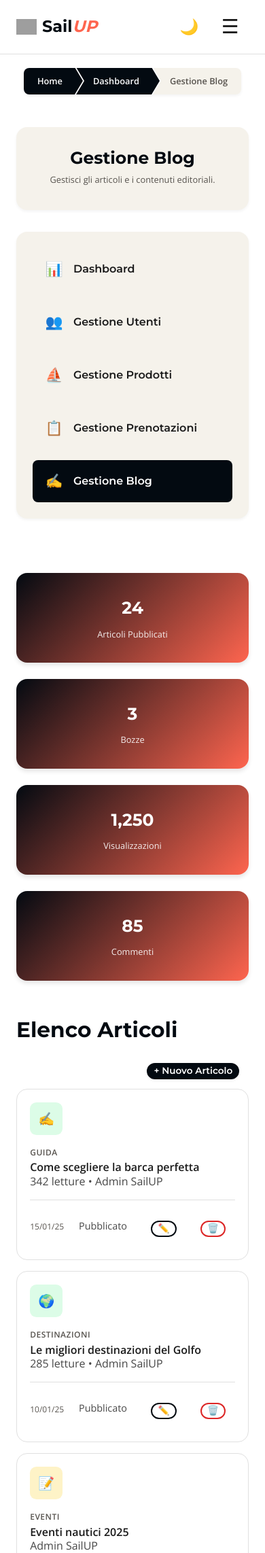
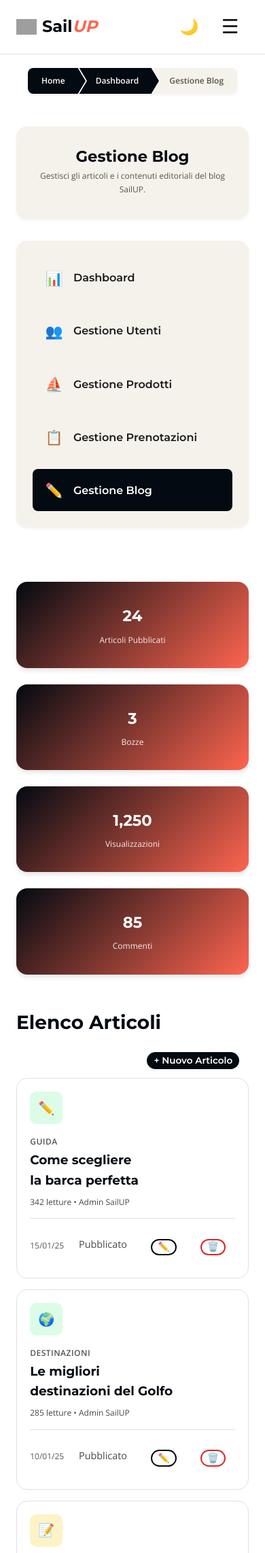
Before and after one commit to biasuzzi-davide/SailUP, a PHP site: page /public/pages/admin_blog.html in a window 390 px wide. Shown: the top 2285 px of the page at 68% size. Run offline with PHP 8.4, Linux system fonts and the light colour scheme; grey boxes are pictures that could not be loaded.

Commit message:
ho iniziato a controllare le cose riguardanti l'accessibilità e l'HTML semantico. ci sono ancora cosa da sistemare, il mobile.css, a parte una piccola cosa è sicuramente da sistemare anche sulle poche pagine .html che ho modificato. terminare effettivamente admin nuovo prodotto e nuovo blog.

```diff
--- a/public/css/mobile.css
+++ b/public/css/mobile.css
@@ -1,27 +1,38 @@
-/* 1. TIPOGRAFIA FLUIDA
-*/
+/* 1. TIPOGRAFIA FLUIDA - Ridotta su mobile */
 @supports (font-size: clamp(1rem, 1vi, 1rem)) {
     :root {
-        --fs-sm: clamp(0.8rem, 0.17vi + 0.76rem, 0.89rem);
-        --fs-base: clamp(1rem, 0.34vi + 0.91rem, 1.19rem);
-        --fs-md: clamp(1.25rem, 0.61vi + 1.1rem, 1.58rem);
-        --fs-lg: clamp(1.56rem, 1vi + 1.31rem, 2.11rem);
-        --fs-xl: clamp(1.95rem, 1.56vi + 1.56rem, 2.81rem);
-        --fs-xxl: clamp(2.44rem, 2.38vi + 1.85rem, 3.75rem);
+        /* Mobile: 0.75rem (12px) -> Desktop: 0.89rem */
+        --fs-sm: clamp(0.75rem, 0.15vi + 0.7rem, 0.89rem);
+
+        /* Mobile: 0.95rem (15.2px) -> Desktop: 1.19rem.
+           NOTA: Non scendere sotto 0.95rem per il testo base per accessibilità */
+        --fs-base: clamp(0.95rem, 0.38vi + 0.85rem, 1.19rem);
+
+        /* Mobile: 1.15rem -> Desktop: 1.58rem */
+        --fs-md: clamp(1.15rem, 0.65vi + 1rem, 1.58rem);
+
+        /* Mobile: 1.4rem -> Desktop: 2.11rem */
+        --fs-lg: clamp(1.4rem, 1.1vi + 1.15rem, 2.11rem);
+
+        /* Mobile: 1.75rem -> Desktop: 2.81rem (Riduzione significativa per H2) */
+        --fs-xl: clamp(1.75rem, 1.6vi + 1.35rem, 2.81rem);
+
+        /* Mobile: 2.15rem -> Desktop: 3.75rem (Riduzione significativa per H1) */
+        --fs-xxl: clamp(2.15rem, 2.5vi + 1.55rem, 3.75rem);
     }
 }
 
+/* Fallback per browser vecchissimi: usiamo le dimensioni minime (mobile) */
 @supports not (font-size: clamp(1rem, 1vi, 1rem)) {
     :root {
-        --fs-sm: 0.8rem;
-        --fs-base: 1rem;
-        --fs-md: 1.25rem;
-        --fs-lg: 1.56rem;
-        --fs-xl: 1.95rem;
-        --fs-xxl: 2.44rem;
+        --fs-sm: 0.75rem;
+        --fs-base: 0.95rem;
+        --fs-md: 1.15rem;
+        --fs-lg: 1.4rem;
+        --fs-xl: 1.75rem;
+        --fs-xxl: 2.15rem;
     }
 }
-
 /* 2. HEADER & NAVIGAZIONE
    Layout: [Logo] ...spazio... [Theme Toggle] [Hamburger]
 */
@@ -198,6 +209,10 @@ footer .footer-content {
     grid-template-columns: 1fr;
     text-align: center;
     gap: 2rem;
+}
+
+footer .logo {
+    justify-content: center;
 }
 
 footer .logo p {
--- a/public/css/style.css
+++ b/public/css/style.css
@@ -265,7 +265,7 @@ img {
 /* =========================================
    4. HEADER & NAVIGAZIONE
    ========================================= */
-header {
+body > header {
   position: sticky;
   top: 0;
   z-index: 1000;
@@ -300,10 +300,18 @@ header {
   text-decoration: none;
 }
 
-.logo h1 {
-  margin: 0;
-  font-size: 1.5em;
+.logo-text {
+  font-family: var(--font-head);
+  font-weight: 700;
+  font-size: 1.5rem;
+}
+
+header .logo-text {
   color: var(--col-primary);
+}
+
+footer .logo-text {
+  color: var(--col-text-inv)
 }
 
 /* Menu Desktop (#main-menu) */
@@ -1164,11 +1172,7 @@ input[maxlength="5"] {
 /* =========================================
    1. HEADER PROFILO
    ========================================= */
-.profile-container {
-  max-width: 75em;
-  margin: 0 auto;
-  padding: 2em 1.5em;
-}
+
 
 .profile-header {
   display: grid;
@@ -2446,7 +2450,7 @@ input[maxlength="5"] {
 
 .activity-content p {
   margin: 0;
-  font-size: var(--fs-base);
+  font-size: var(--fs-sm);
   line-height: 1.3;
 }
 
--- a/public/pages/admin_blog.html
+++ b/public/pages/admin_blog.html
@@ -5,14 +5,13 @@
   <meta charset="UTF-8" />
   <meta name="viewport" content="width=device-width, initial-scale=1.0" />
   <title>Gestione Blog - Dashboard Admin - SailUP</title>
-  <meta name="description" content="Gestione articoli del blog SailUP" />
-  <meta name="authors" content="Alberto Reginato, Francesco Marcon" />
+  <meta name="description" content="Pannello amministrativo per la gestione degli articoli del blog SailUP. Visualizza statistiche, pubblica e modifica contenuti editoriali." />
+  <meta name="robots" content="noindex, nofollow" />  <!-- nofollow è buona pratica, da vedere se risponde alle nostre necessità -->
+  <meta name="authors" content="SailUP Team" />
 
   <link rel="preconnect" href="https://fonts.googleapis.com" />
   <link rel="preconnect" href="https://fonts.gstatic.com" crossorigin />
-  <link
-    href="https://fonts.googleapis.com/css2?family=Montserrat:wght@400;600;700&family=Open+Sans:wght@400;600&display=swap"
-    rel="stylesheet" />
+  <link href="https://fonts.googleapis.com/css2?family=Montserrat:wght@400;600;700&family=Open+Sans:wght@400;600&display=swap" rel="stylesheet" />
 
   <link rel="stylesheet" href="../css/style.css" media="screen" />
   <link rel="stylesheet" href="../css/mobile.css" media="screen and (max-width: 768px)" />
@@ -86,15 +88,17 @@
   </nav>
 
   <main id="main-content">
-    <div class="profile-container section-container">
-      <div class="profile-header">
+    <div class="section-container">
+
+      <header class="profile-header">
         <div class="profile-info">
           <h1>Gestione Blog</h1>
-          <p class="profile-email">Gestisci gli articoli e i contenuti editoriali.</p>
+          <p class="profile-email">Gestisci gli articoli e i contenuti editoriali del blog SailUP.</p>
         </div>
-      </div>
+      </header>
 
       <div class="profile-layout">
+
         <nav class="profile-sidebar" aria-label="Menu amministrazione">
           <ul>
             <li>
@@ -123,7 +127,7 @@
             </li>
             <li class="current-tab">
               <div class="nav-item-active" aria-current="page">
-                <span class="nav-icon" aria-hidden="true">✍️</span>
+                <span class="nav-icon" aria-hidden="true">✏️</span>
                 <span>Gestione Blog</span>
               </div>
             </li>
@@ -162,11 +167,11 @@
 
             <div class="activity-list">
 
-              <div class="activity-item">
-                <div class="activity-icon icon-success">✍️</div>
+              <article class="activity-item">
+                <div class="activity-icon icon-success" aria-hidden="true">✏️</div>
                 <div class="activity-content">
                   <span class="activity-type">Guida</span>
-                  <p><strong>Come scegliere la barca perfetta</strong></p>
+                  <h3>Come scegliere la barca perfetta</h3>
                   <p class="user-subtext">342 letture • Admin SailUP</p>
                 </div>
                 <div class="activity-meta">
@@ -177,57 +182,65 @@
                     <button class="btn-danger-outline btn-sm" aria-label="Elimina articolo">🗑️</button>
                   </div>
                 </div>
-              </div>
+              </article>
 
-              <div class="activity-item">
-                <div class="activity-icon icon-success">🌍</div>
+              <article class="activity-item">
+                <div class="activity-icon icon-success" aria-hidden="true">🌍</div>
                 <div class="activity-content">
                   <span class="activity-type">Destinazioni</span>
-                  <p><strong>Le migliori destinazioni del Golfo</strong></p>
+                  <h3>Le migliori destinazioni del Golfo</h3>
                   <p class="user-subtext">285 letture • Admin SailUP</p>
                 </div>
                 <div class="activity-meta">
                   <time datetime="2025-01-10">10/01/25</time>
                   <p class="user-subtext text-success">Pubblicato</p>
                   <div class="item-actions">
-                    <button class="btn-layout-light btn-sm">✏️</button>
-                    <button class="btn-danger-outline btn-sm">🗑️</button>
+                    <button class="btn-layout-light btn-sm"
+                            aria-label="Modifica articolo: Le migliori destinazioni del Golfo"
+                            type="button">✏️</button>
+                    <button class="btn-danger-outline btn-sm"
+                            aria-label="Elimina articolo: Le migliori destinazioni del Golfo"
+                            type="button">🗑️</button>
                   </div>
                 </div>
-              </div>
+              </article>
 
-              <div class="activity-item">
-                <div class="activity-icon icon-warning">📝</div>
+              <article class="activity-item">
+                <div class="activity-icon icon-warning" aria-hidden="true">📝</div>
                 <div class="activity-content">
                   <span class="activity-type">Eventi</span>
-                  <p><strong>Eventi nautici 2025</strong></p>
+                  <h3>Eventi nautici 2025</h3>
                   <p class="user-subtext">Admin SailUP</p>
                 </div>
                 <div class="activity-meta">
                   <p class="user-subtext text-warning">Bozza</p>
                   <div class="item-actions">
-                    <button class="btn-layout-light btn-sm">✏️</button>
-                    <button class="btn-layout btn-sm">Pubblica</button>
+                    <button class="btn-layout-light btn-sm"
+                            aria-label="Modifica bozza">✏️</button>
+                    <button class="btn-layout btn-sm"
+                            aria-label="Pubblica articolo">Pubblica</button>
                   </div>
                 </div>
-              </div>
+              </article>
 
-              <div class="activity-item">
-                <div class="activity-icon icon-success">💡</div>
+              <article class="activity-item">
+                <div class="activity-icon icon-success" aria-hidden="true">💡</div>
                 <div class="activity-content">
                   <span class="activity-type">Consigli</span>
-                  <p><strong>Sicurezza in mare: la guida</strong></p>
+                  <h3>Sicurezza in mare: la guida</h3>
                   <p class="user-subtext">198 letture • Admin SailUP</p>
                 </div>
                 <div class="activity-meta">
                   <time datetime="2025-01-05">05/01/25</time>
                   <p class="user-subtext text-success">Pubblicato</p>
                   <div class="item-actions">
-                    <button class="btn-layout-light btn-sm">✏️</button>
-                    <button class="btn-danger-outline btn-sm">🗑️</button>
+                    <button class="btn-layout-light btn-sm"
+                            aria-label="Modifica articolo">✏️</button>
+                    <button class="btn-danger-outline btn-sm"
+                            aria-label="Elimina articolo">🗑️</button>
                   </div>
                 </div>
-              </div>
+              </article>
 
             </div>
 
@@ -238,11 +251,13 @@
   </main>
 
   <footer>
-    <div class="section-container footer-content">
+    <div class="footer-content">
       <div class="footer-col brand-col">
         <div class="logo footer-logo">
           <span class="logo-icon" aria-hidden="true">⚓</span>
-          <span class="logo-text"><span lang="en">Sail</span><span class="text-accent" lang="en">UP</span></span>
+          <span class="logo-text">
+            <span lang="en">Sail</span><span class="text-accent" lang="en">UP</span>
+          </span>
         </div>
         <p class="footer-tagline">
           Naviga il Golfo di Napoli con stile e sicurezza. La tua avventura inizia qui.
@@ -264,34 +279,42 @@
 
       <div class="footer-col info-col">
         <h3 class="footer-heading">Info &amp; Contatti</h3>
-        <ul class="footer-links">
-          <li><a href="FAQ.html">Domande Frequenti (<abbr title="Frequently Asked Questions" lang="en">FAQ</abbr>)</a>
-          </li>
-          <li><a href="privacy.html" lang="en">Privacy Policy</a></li>
-          <li><a href="cookie.html">Cookie Policy</a></li>
-        </ul>
+        <nav aria-label="Link informativi">
+          <ul class="footer-links">
+            <li>
+              <a href="FAQ.html">
+                Domande Frequenti (<abbr title="Frequently Asked Questions" lang="en">FAQ</abbr>)
+              </a>
+            </li>
+            <li><a href="privacy.html" lang="en">Privacy Policy</a></li>
+            <li><a href="cookie.html">Cookie Policy</a></li>
+          </ul>
+        </nav>
         <address class="footer-address">
           <p><strong>SailUP S.r.l.</strong></p>
-          <p>Via Caracciolo, 80122 Napoli (NA)</p>
-          <p>P.IVA: 12345678901</p>
+          <p>Via Caracciolo, 80122 Napoli (<abbr title="Napoli">NA</abbr>)</p>
+          <p><abbr title="Partita IVA">P.IVA</abbr>: 12345678901</p>
         </address>
       </div>
     </div>
 
     <div class="footer-bottom">
       <div class="footer-bottom-container">
-        <div class="copyright">
-          &copy; 2025 SailUP S.r.l. - All rights reserved.
-        </div>
+        <p class="copyright">
+          &copy; 2025 SailUP S.r.l. - <span lang="en">All rights reserved</span>.
+        </p>
 
         <div class="valid-logos">
           <img class="valid-code-icon" src="valid-xhtml10.png" alt="XHTML valido" />
           <img class="valid-code-icon" src="valid-CSS.png" alt="CSS valido" />
         </div>
 
-        <a href="#main-content" class="scroll-to-top" id="btnTop" aria-label="Torna all'inizio del contenuto"
-          tabindex="-1">
-          <span aria-hidden="true">⬆</span> <span lang="en">Top</span>
+        <a href="#main-content"
+           class="scroll-to-top"
+           id="btnTop"
+           aria-label="Torna all'inizio della pagina">
+          <span aria-hidden="true">⬆</span>
+          <span lang="en">Top</span>
         </a>
       </div>
     </div>
```
Also changed, not shown: other parts of public/pages/admin_blog.html (+17 -13 lines), public/pages/404.html (+56 -48 lines), public/pages/admin_blog_nuovo.html (+75 -108 lines).
